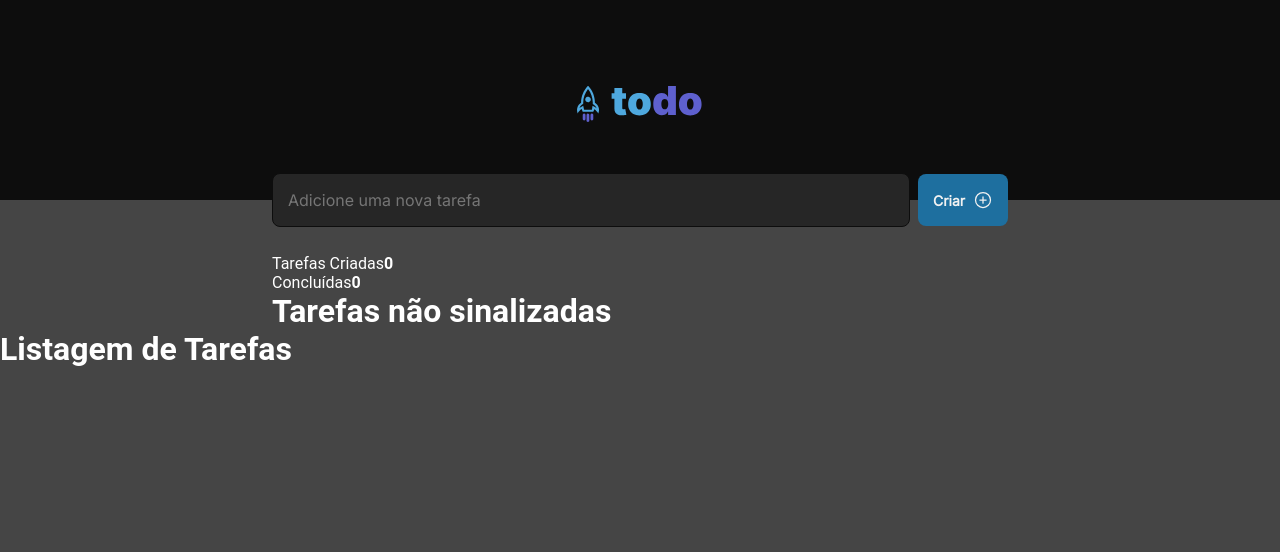
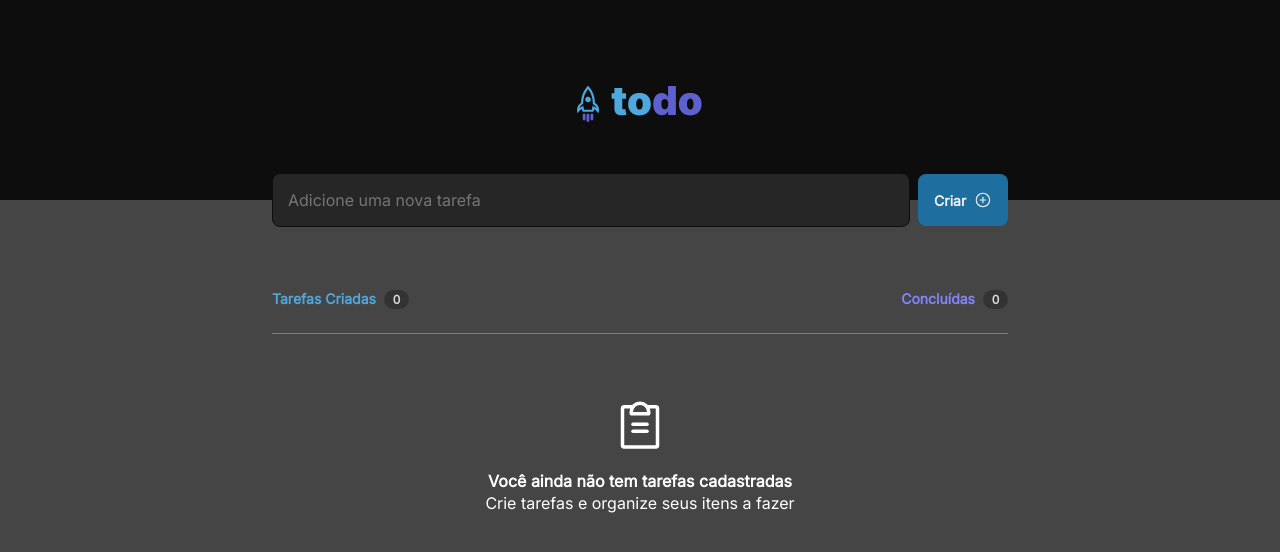
Before and after one commit to thiago-dev-front/desafio-react-01, a React (Vite) app: page / in a window 1280 px wide. Shown: the top 552 px of the page. Built offline with nearby package versions, Linux system fonts and the light colour scheme.

Commit message:
ciração componente Empty

```diff
--- a/src/components/CreateItem.scss
+++ b/src/components/CreateItem.scss
@@ -29,14 +29,14 @@ main {
                 display: flex;
                 justify-content: center;
                 align-items: center;
-                padding: 16px;
-                width: 90px;
-                height: 52px;
                 background: var(--blueDark);
                 border-radius: 8px;
 
                 button {
+                    width: 90px;
+                    height: 52px;
                     display: flex;
+                    padding: 16px;
                     justify-content: center;
                     align-items: center;
                     gap: 8px;
@@ -49,5 +49,66 @@ main {
                 }
             }
         }
+        &__tasks-active {
+            display: flex;
+            justify-content: space-between;
+            margin: 36px 0 24px;
+            &__create {
+                display: flex;
+                gap: 8px;
+                span {
+                    font-family: 'Inter';
+                    font-style: normal;
+                    font-weight: 700;
+                    font-size: 14px;
+                    color: var(--blue);
+                }
+                div {
+                    width: 25px;
+                    height: 19px;
+                    display: flex;
+                    justify-content: center;
+                    align-items: center;
+                    border-radius: 999px;
+                    background: var(--gray-400);
+                    strong {
+                        font-family: 'Inter';
+                        font-style: normal;
+                        font-weight: 700;
+                        font-size: 12px;
+                        line-height: 15px;
+                        color: var(--gray-200);
+                    }
+                }
+            }
+            &__complete {
+                display: flex;
+                gap: 8px;
+                span {
+                    font-family: 'Inter';
+                    font-style: normal;
+                    font-weight: 700;
+                    font-size: 14px;
+                    color: var(--purple);
+                }
+                div {
+                    width: 25px;
+                    height: 19px;
+                    display: flex;
+                    justify-content: center;
+                    align-items: center;
+                    border-radius: 999px;
+                    background: var(--gray-400);
+                    strong {
+                        font-family: 'Inter';
+                        font-style: normal;
+                        font-weight: 700;
+                        font-size: 12px;
+                        line-height: 15px;
+                        color: var(--gray-200);
+                    }
+                }
+            }
+        }
     }
 }
--- a/src/components/CreateItem.tsx
+++ b/src/components/CreateItem.tsx
@@ -1,30 +1,35 @@
-import './CreateItem.scss'
-import { ListItemOff } from './ListItemOff';
-import { PlusCircle} from 'phosphor-react';
+import "./CreateItem.scss";
+import { ListItemOff } from "./ListItemOff";
+import { PlusCircle } from "phosphor-react";
 
 export function CreateItem() {
   return (
     <main>
       <div className="todo">
         <form className="todo__create">
-                    <input type="text"  placeholder="Adicione uma nova tarefa"/>
+          <input type="text" placeholder="Adicione uma nova tarefa" />
           <div className="todo__create__button">
-                        <button>Criar <PlusCircle size={20}/></button>
-
+            <button>
+              Criar <PlusCircle size={20} />
+            </button>
           </div>
         </form>
         <div className="todo__tasks-active">
           <div className="todo__tasks-active__create">
             <span>Tarefas Criadas</span>
+            <div>
               <strong>0</strong>
+            </div>
           </div>
           <div className="todo__tasks-active__complete">
             <span>Concluídas</span>
+            <div>
               <strong>0</strong>
+            </div>
           </div>
         </div>
         <ListItemOff />
       </div>
     </main>
-    )
+  );
 }
--- a/src/components/ListItem.tsx
+++ b/src/components/ListItem.tsx
@@ -2,6 +2,6 @@ import './ListItem.scss';
 
 export function ListItem() {
     return (
-        <h1>Listagem de Tarefas</h1>
+        <h1></h1>
     )
 }
--- a/src/components/ListItemOff.scss
+++ b/src/components/ListItemOff.scss
@@ -0,0 +1,23 @@
+.listItemOff {
+    display: flex;
+    flex-direction: column;
+    justify-content: center;
+    align-items: center;
+    padding-top: 64px;
+    border-top: 1px solid #808080;
+
+    h2 {
+        font-family: 'Inter';
+        font-style: normal;
+        font-weight: bold;
+        font-size: 16px;
+        line-height: 1.4;
+        margin-top: 16px;
+    }
+    p {
+        font-family: 'Inter';
+        font-style: normal;
+        font-size: 16px;
+        line-height: 1.4;
+    }
+}
--- a/src/components/ListItemOff.tsx
+++ b/src/components/ListItemOff.tsx
@@ -1,9 +1,12 @@
-import './ListItemOff';
+import './ListItemOff.scss';
+import { ClipboardText } from "phosphor-react";
 
 export function ListItemOff() {
     return (
         <div className="listItemOff">
-             <h1>Tarefas não sinalizadas</h1>
+            <ClipboardText size={56} />
+            <h2>Você ainda não tem tarefas cadastradas </h2>
+            <p>Crie tarefas e organize seus itens a fazer</p>
         </div>
 
     )
```
Lines whose indentation alone changed are shown as unchanged.
